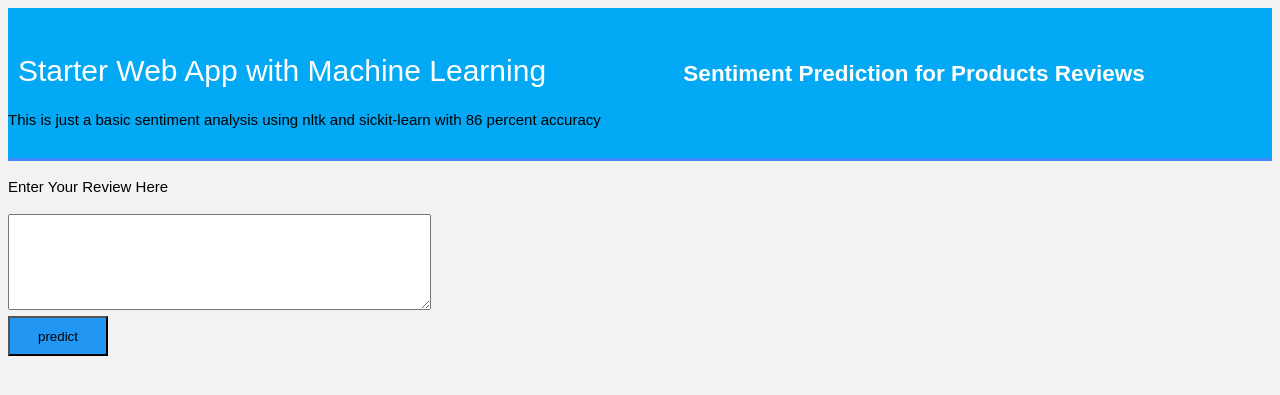
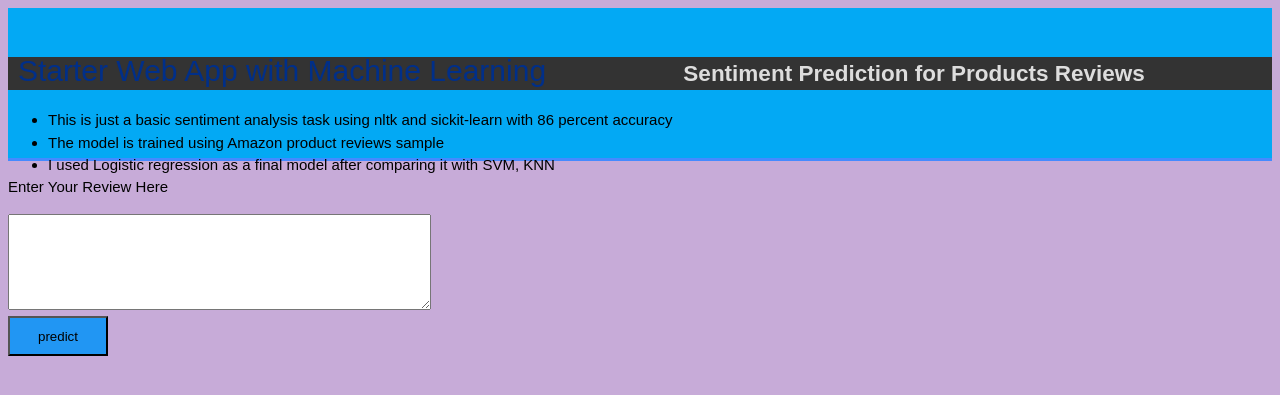
Before and after one commit to Shymaa-Alsayed/Deployed-Review-Sentiment-Prediction, a Flask app: template templates/home.html in a window 1280 px wide. Shown: the top 395 px of the page. Run offline with Flask 2, Linux system fonts and the light colour scheme; the template is opened without the code that fills it, so the values that code supplies are empty; parts of the project's set-up code (start-up, migrations or seed data) failed here and were passed over.

Commit message:
modified web page colors

```diff
--- a/static/styles.css
+++ b/static/styles.css
@@ -9,6 +9,7 @@ body{
 	margin: auto;
 	overflow: hidden;
 }
+
 
 header{
 	background:#03A9F4;#35434a;
@@ -29,7 +30,7 @@ header{
 #brandname{
 	float:left;
 	font-size:30px;
-	color: #fff;
+	color: #002f89;
 	margin: 10px;
 }
 
--- a/templates/home.html
+++ b/templates/home.html
@@ -5,16 +5,19 @@
 	<!-- <link rel="stylesheet" type="text/css" href="../static/css/styles.css"> -->
 	<link rel="stylesheet" type="text/css" href="{{ url_for('static', filename='css/styles.css') }}">
 </head>
-<body>
+<body style="background-color:#c7abd8">
 
-	<header>
+	<header class="main">
 		<div class="container">
 		<div id="brandname">
 			 Starter Web App with Machine Learning
 		</div>
-		<h2>Sentiment Prediction for Products Reviews</h2>
-		<p>This is just a basic sentiment analysis using nltk and sickit-learn with 86 percent accuracy</p>
-
+		<h2 style="color:#DDD;background-color:#333;">Sentiment Prediction for Products Reviews</h2>
+		<ul>
+			<li>This is just a basic sentiment analysis task using nltk and sickit-learn with 86 percent accuracy</li>
+			<li>The model is trained using Amazon product reviews sample</li>
+			<li>I used Logistic regression as a final model after comparing it with SVM, KNN </li>
+		</ul>
 	</div>
 	</header>
 
--- a/templates/result.html
+++ b/templates/result.html
@@ -4,14 +4,14 @@
 	<title></title>
     <link rel="stylesheet" type="text/css" href="{{ url_for('static', filename='css/styles.css') }}">
 </head>
-<body>
+<body style="background-color:#c7abd8">
 
 	<header>
 		<div class="container">
 		<div id="brandname">
 			ML App
 		</div>
-		<h2>Sentiment Prediction for Products Reviews</h2>
+		<h2 style="color:#DDD;background-color:#333;">Sentiment Prediction for Products Reviews</h2>
 
 	</div>
 	</header>
```
